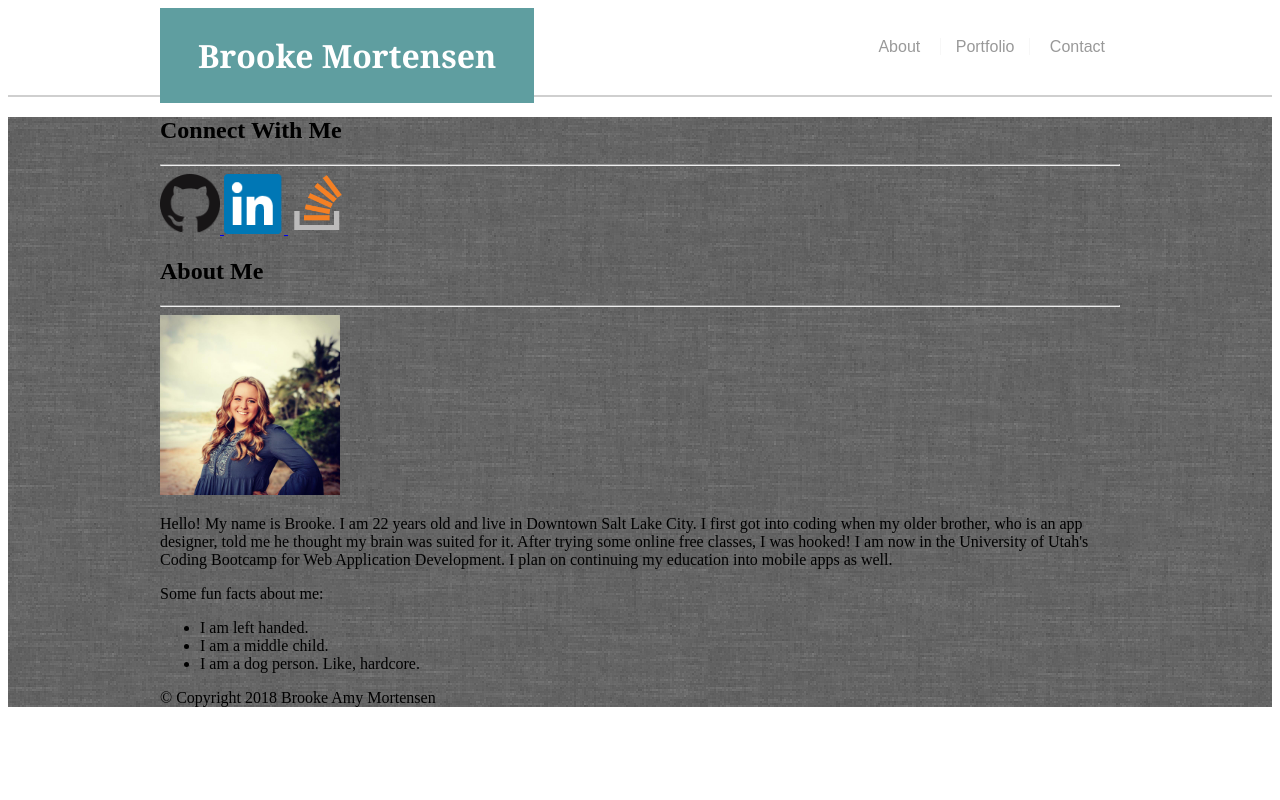
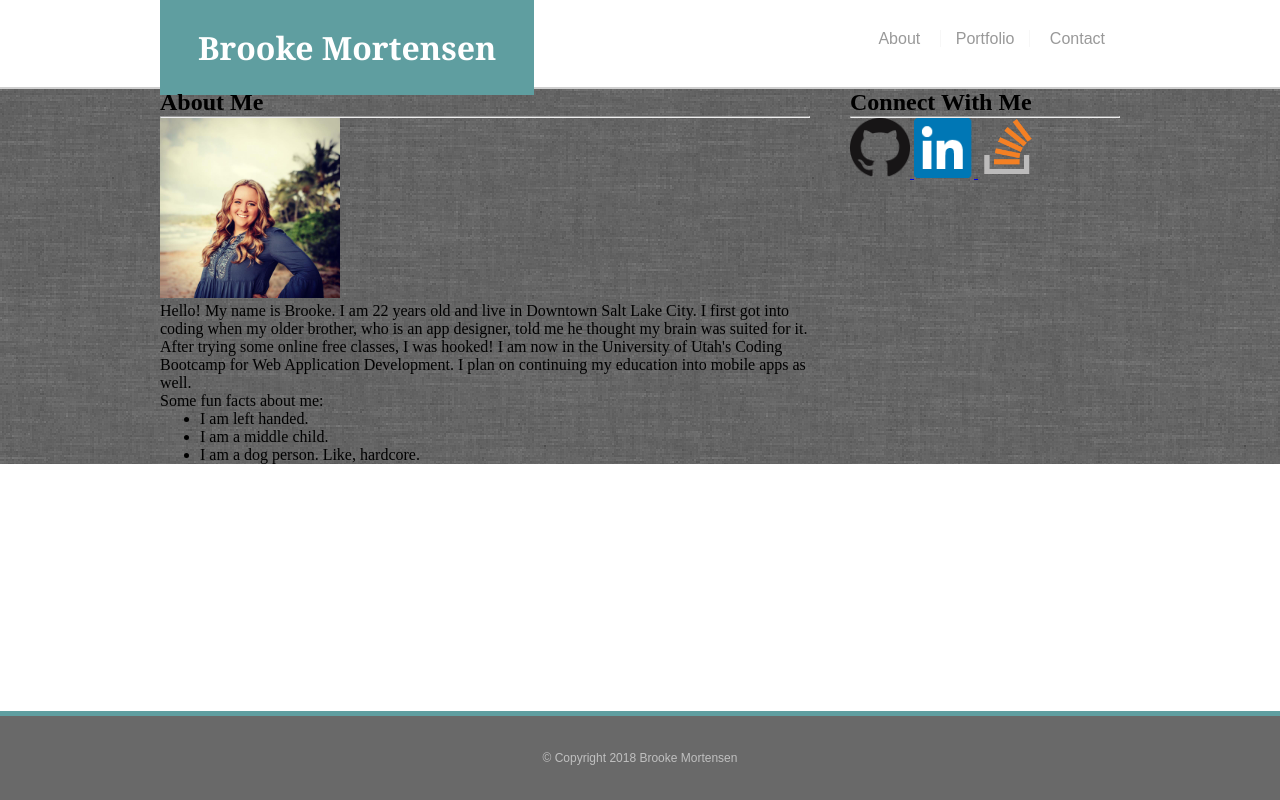
Before and after one commit to BrookeMo/Basic-Portfolio, a plain HTML site: page index.html in a window 1280 px wide. Drawn offline with Linux system fonts and the light colour scheme; files whose address does not match are found by name.

Commit message:
footer complete pending

```diff
--- a/assets/css/style.css
+++ b/assets/css/style.css
@@ -1,3 +1,7 @@
+* {
+    margin: 0;
+}
+
 /* Header CSS*/
 #header {
     height: 87px;
@@ -58,7 +62,6 @@
     border-left: 1px solid whitesmoke;
 }
 /*Body CSS*/
-
 .body {
     background-image: url("assets/images/GreyBackground.png");
 }
@@ -68,3 +71,41 @@
     margin: auto;
     position: relative;
 }
+/*Sidebar CSS*/
+.sidebar {
+    width: 270px;
+    float: right;
+}
+/*Main Content CSS*/
+section {
+    width: 650px;
+}
+
+.pic {
+    float: left;
+    display: inline-block;
+}
+
+.text {
+    display: inline-block;
+}
+/* Footer CSS*/
+footer {
+    height: 84px;
+    padding: 0px;
+    margin: 0px;
+    background-color: dimgray;
+    border-top: 5px solid cadetblue;
+    color: silver;
+    font-family: 'Arial', 'Helvetica Neue', Helvetica, sans-serif;
+    font-size: 12px;
+    text-align: center;
+    position: fixed;
+    bottom: 0;
+    left: 0;
+    right: 0;
+}
+
+#footertext {
+    line-height: 84px;
+}
--- a/index.html
+++ b/index.html
@@ -28,7 +28,7 @@
     <div class="body">
         <div class="bodycontent">
     <!-- Social Media Links for Every Page -->
-    <sidebar>
+    <sidebar class="sidebar">
         <h2>Connect With Me</h2>
         <hr>
         <a href="https://github.com/BrookeMo" target="_blank">
@@ -45,7 +45,8 @@
    <section>
         <h1>About Me</h1>
         <hr>
-        <img src="assets/images/ProfilePicture.jpg" alt="Picture of Me" width="180px">
+        <img id="pic" src="assets/images/ProfilePicture.jpg" alt="Picture of Me" width="180px">
+            <div class="text">
         <p>Hello! My name is Brooke. I am 22 years old and live in Downtown Salt Lake City.
         I first got into coding when my older brother, who is an app designer, told me he thought my brain
         was suited for it. After trying some online free classes, I was hooked! I am now in the University
@@ -58,10 +59,13 @@
                 <li>I am a dog person. Like, hardcore.</li>
             </ul>
         </p>
+        </div>
+    </div>
+    </div>
    </section>
    <!-- Footer -->
    <footer>
-        <p>© Copyright 2018 Brooke Amy Mortensen</p>
+        <p id="footertext">© Copyright 2018 Brooke Mortensen</p>
    </footer>
 </body>
 </html>
```
Also changed, not shown: contact.html (+3 -1 lines), portfolio.html (+3 -1 lines).
